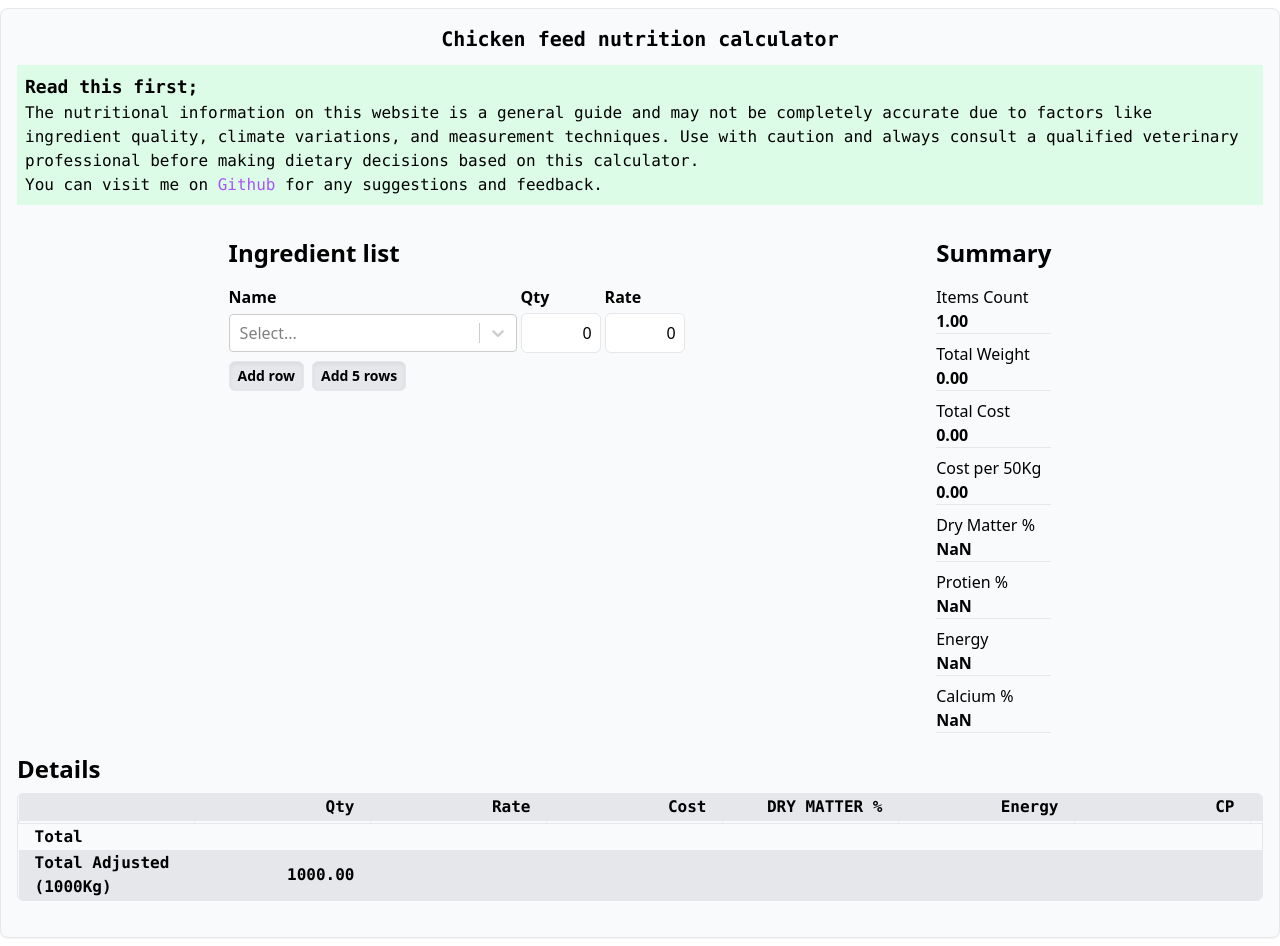
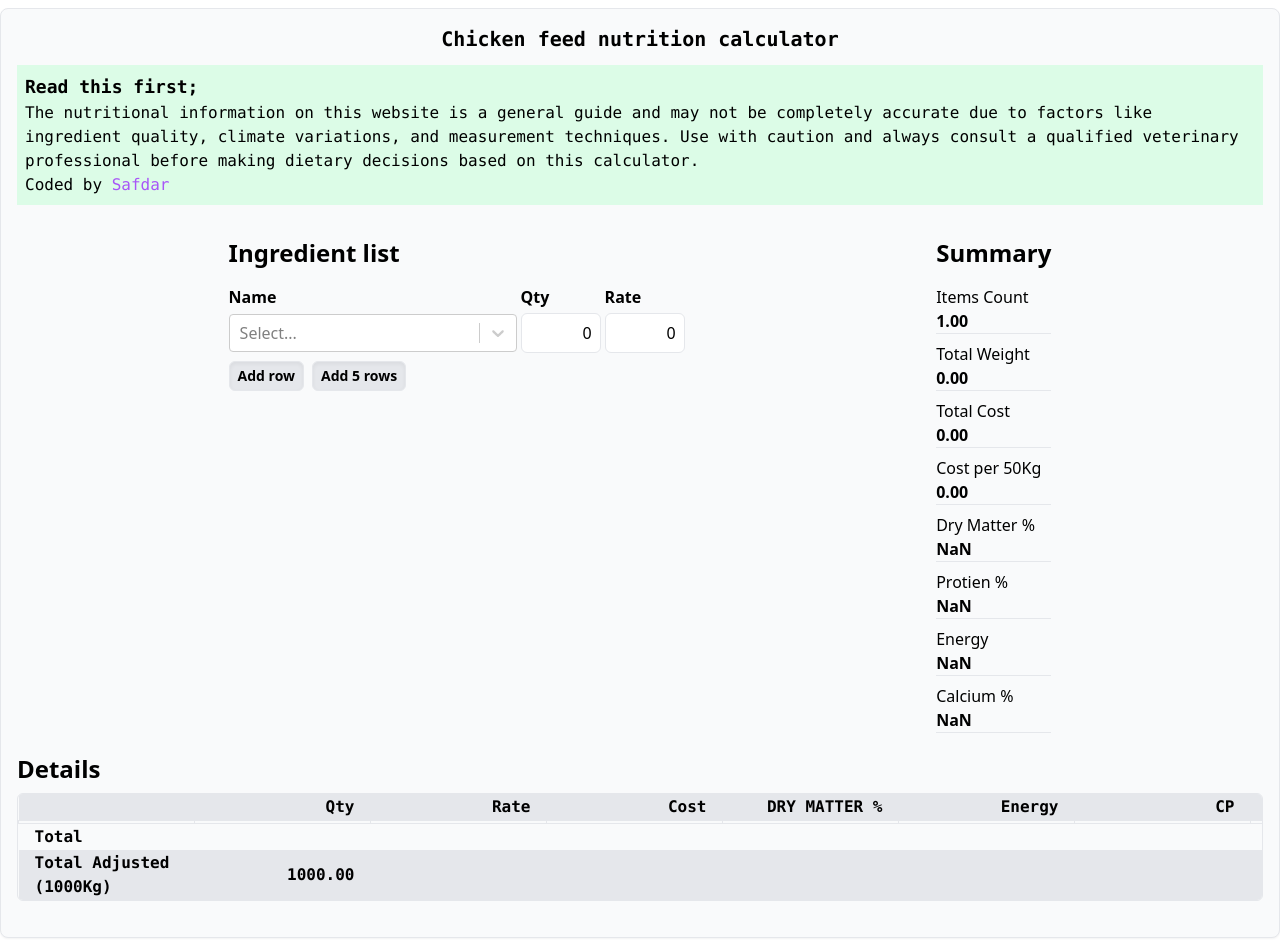
Before and after one commit to msafdaar/feed-energy-protien, a React (Vite) app: page / in a window 1280 px wide. Built offline with nearby package versions, Linux system fonts and the light colour scheme.

Commit message:
update description

```diff
--- a/src/App.jsx
+++ b/src/App.jsx
@@ -38,7 +38,7 @@
     <div className='bg-green-100 p-2 font-mono mb-8'>
       <h3 className='font-bold text-lg'>Read this first;</h3>
       <p>The nutritional information on this website is a general guide and may not be completely accurate due to factors like ingredient quality, climate variations, and measurement techniques. Use with caution and always consult a qualified veterinary professional before making dietary decisions based on this calculator.</p>
-      <p>You can visit me on <a href='https://github.com/malta-khan/' className='text-purple-500'>Github</a> for any suggestions and feedback.</p>
+      <p>Coded by <a href='https://github.com/msafdaar/' className='text-purple-500'>Safdar</a></p>
     </div>
     <div className='max-w-7xl flex gap-5 sm:gap-10 flex-col sm:flex-row justify-evenly'>
     <div className=''>
```
